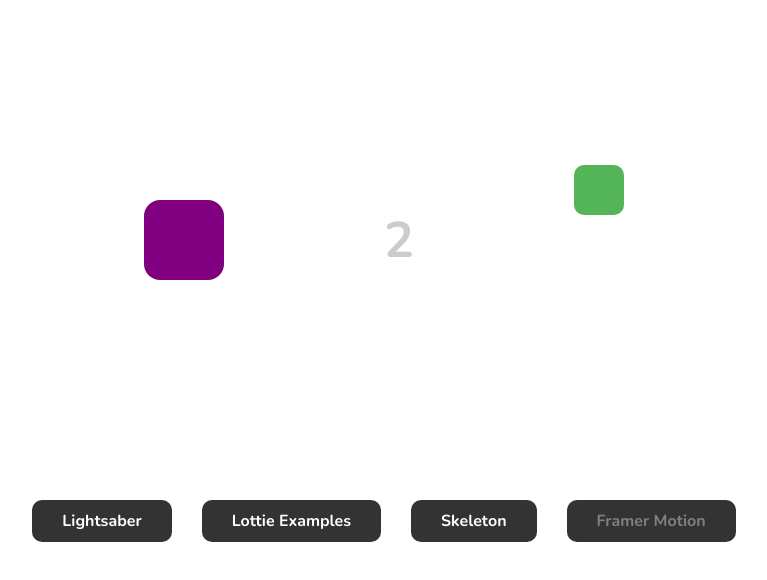
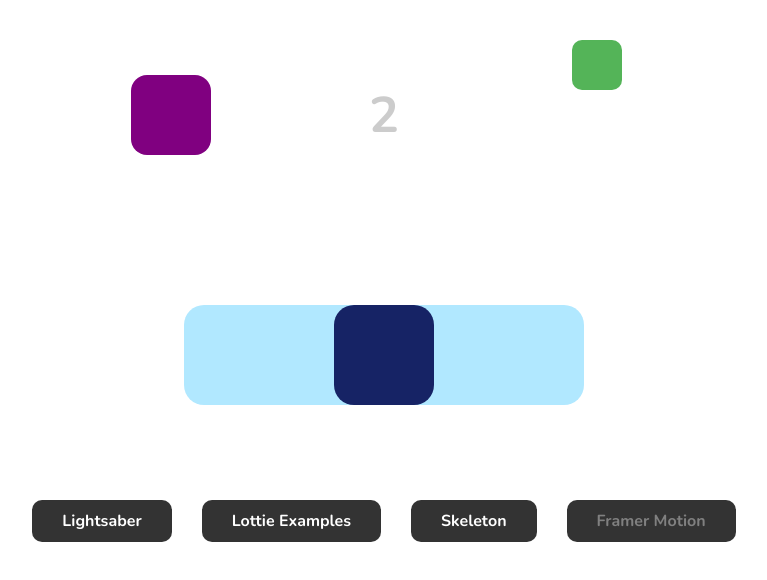
Before and after one commit to tvergho/dali-animation-demo, a React (Create React App) app: page / in a window 1280 px wide. Both pictures are taken after a click on the button "Framer Motion". Shown: the top 580 px of the page, without its empty margins (256-1023 px from the left). Built offline with nearby package versions, Linux system fonts and the light colour scheme.

Commit message:
Drag example

```diff
--- a/src/Framer.js
+++ b/src/Framer.js
@@ -1,8 +1,10 @@
 import React, { useState, useEffect } from 'react';
 import { motion, useAnimation, transform } from 'framer-motion';
 
-// Influenced by https://www.framer.com/api/motion/examples/ and
+// Influenced by:
+// https://www.framer.com/api/motion/examples/
 // https://codesandbox.io/s/framer-motion-spring-powered-characters-remaining-count-i1wgk
+// https://codesandbox.io/s/9tin5
 
 const mapRemainingToColor = transform([10, 2], ['#ff008c', '#ccc']);
 const mapRemainingToSpringVelocity = transform([10, 0], [50, 0]);
@@ -27,6 +29,8 @@ const Framer = () => {
 
   return (
     <div className="framer">
+      <div className="framer-item">
+
         <motion.div
           animate={{
             scale: [1, 2, 2, 1, 1, 1],
@@ -34,23 +38,37 @@ const Framer = () => {
             borderRadius: ['20%', '20%', '50%', '50%', '20%', '20%'],
           }}
           transition={{ repeat: Infinity, duration: 1.5 }}
-        className="object"
+          className="purple-scale"
         />
+      </div>
+      <div className="framer-item">
         <motion.div
           animate={controls}
           style={{ color: mapRemainingToColor(value) }}
-        className="object-3"
+          className="counter"
         >
           {value}
         </motion.div>
+      </div>
+      <div className="framer-item">
         <motion.div
           animate={{
             y: [0, -50, 0],
             backgroundColor: ['rgb(74, 156, 250)', 'rgb(84, 180, 88)', 'rgb(74, 156, 250)'],
           }}
           transition={{ repeat: Infinity }}
-        className="object-2"
+          className="bounce"
         />
+      </div>
+      <div className="drag-constraint">
+        <motion.div
+          className="square"
+          whileHover={{ scale: 1.05 }}
+          drag="x"
+          dragConstraints={{ left: -150, right: 150 }}
+          dragElastic={0.1}
+        />
+      </div>
     </div>
   );
 };
--- a/src/index.scss
+++ b/src/index.scss
@@ -100,21 +100,28 @@ code {
   &:active { opacity: 1; }
 }
 
-.object {
+.purple-scale {
   width: 80px;
   height: 80px;
   background-color: purple;
 }
 
-.object-2 {
+.bounce {
   width: 50px;
   height: 50px;
   border-radius: 10px;
 }
 
-.object-3 {
+.counter {
   font-weight: 700;
   font-size: 50px;
+}
+
+.framer-item {
+  width: 30%;
+  display: flex;
+  align-items: center;
+  justify-content: center;
 }
 
 .framer {
@@ -125,4 +132,22 @@ code {
   flex-direction: row;
   justify-content: space-around;
   align-items: center;
+  flex-wrap: wrap;
 }
+
+.drag-constraint {
+  display: flex;
+  align-items: center;
+  border-radius: 20px;
+  width: 400px;
+  margin: auto;
+  background-color: #b1e8ff;
+}
+
+.square {
+  border-radius: 20px;
+  margin: auto;
+  height: 100px;
+  width: 100px;
+  background-color: #162365;
+}
```
Lines whose indentation alone changed are shown as unchanged.
